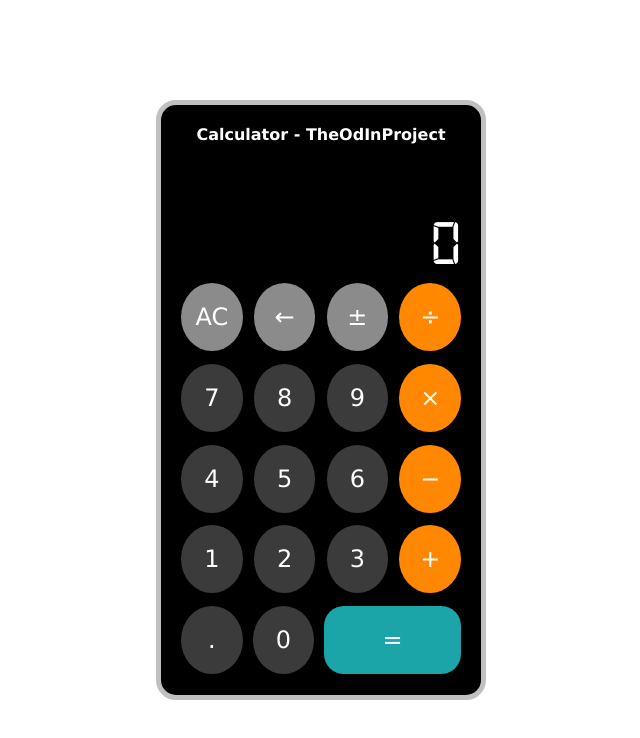
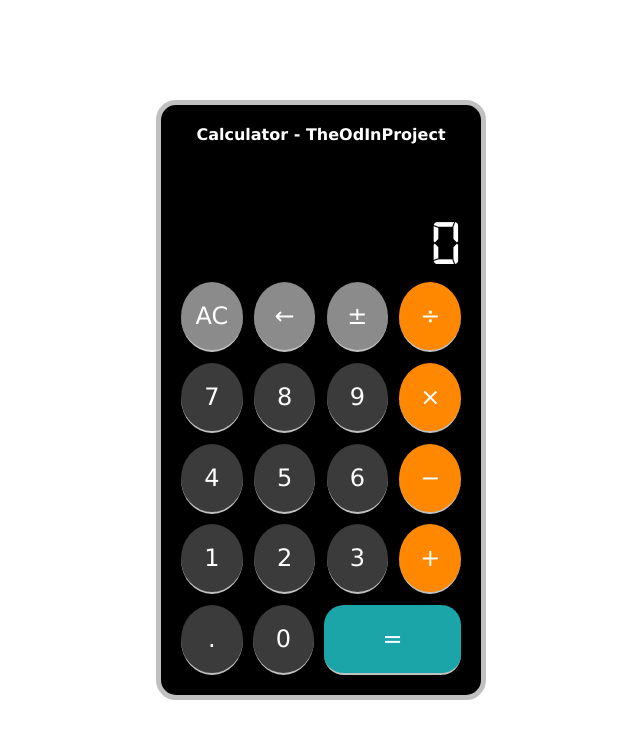
Before and after one commit to suketubpatel/calculator-theodinproject, a plain HTML site: page index.html in a window 1280 px wide. Shown: the whole page, without its empty margins (319-959 px from the left). Drawn offline with Linux system fonts and the light colour scheme.

Commit message:
Buttons bottom border added

```diff
--- a/styles.css
+++ b/styles.css
@@ -65,6 +65,7 @@ body {
   text-align: center;
   border-radius: 50%;
   background-color: rgb(59, 59, 59);
+  border-bottom: 2px solid rgb(192, 192, 192);
 }
 
 .buttons:hover {
```
